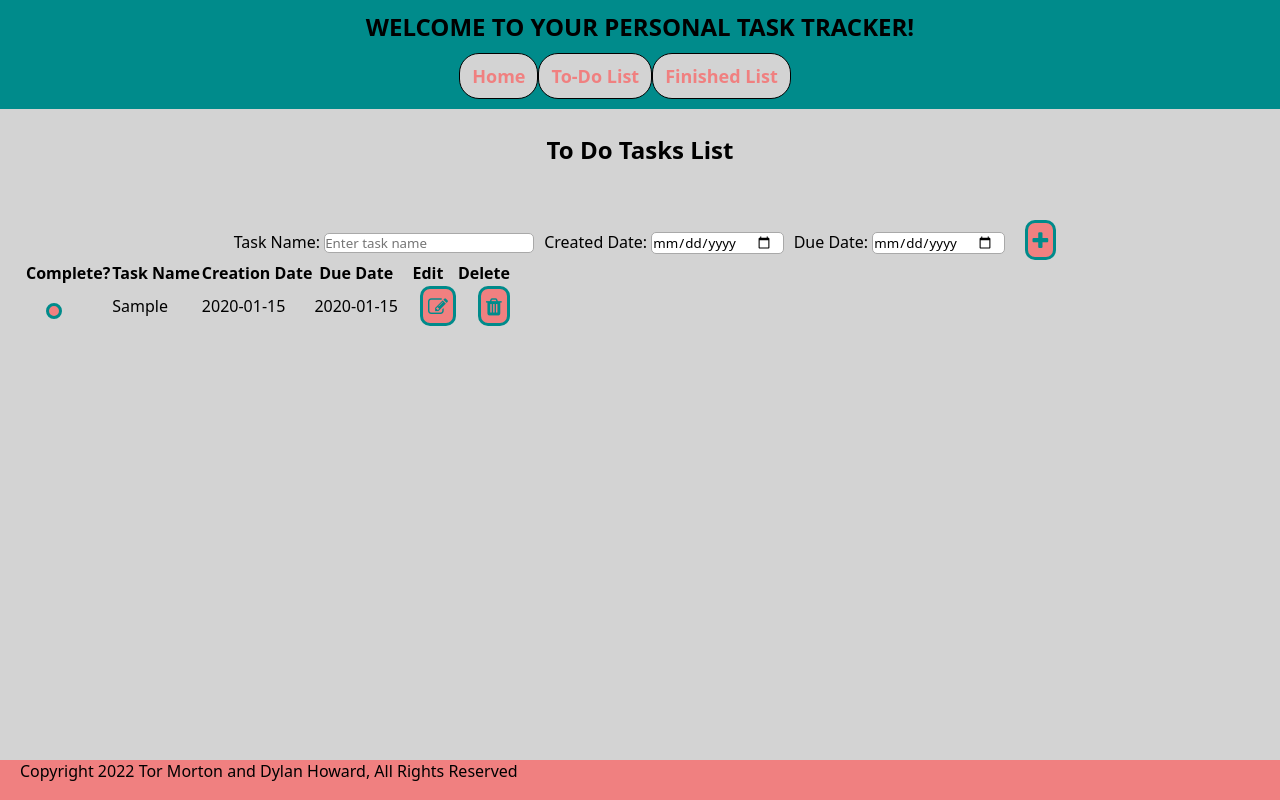
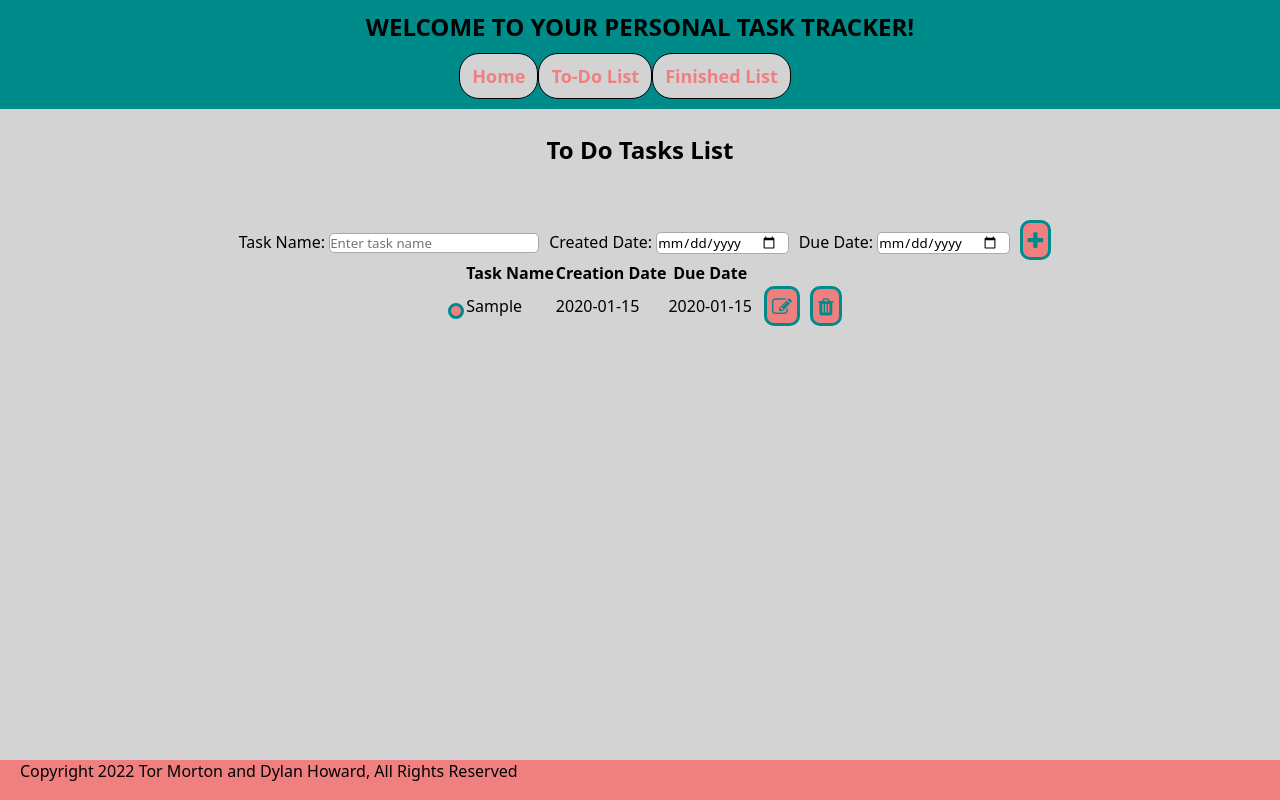
Before and after one commit to DylanHoward97/Project-2, an Angular app in the folder project-2/: page /to-do-list in a window 1280 px wide. Both pictures are taken after typing "Sample", "2020-01-15", "2020-01-15" into the empty fields and a click on the button 1040 px from the left and 240 px from the top of the page. Built offline with nearby package versions, Linux system fonts and the light colour scheme.

Commit message:
Table Centering

```diff
--- a/project-2/src/app/finished-list/finished-list.component.css
+++ b/project-2/src/app/finished-list/finished-list.component.css
@@ -42,3 +42,9 @@ button {
     padding: 5px;
     margin-left: 20px;
 }
+
+table {
+    justify-content: center;
+    margin-right: auto;
+    margin-left: auto;
+}
--- a/project-2/src/app/finished-list/finished-list.component.html
+++ b/project-2/src/app/finished-list/finished-list.component.html
@@ -21,12 +21,11 @@
    <table>
         <thead>
             <tr>
-                <th>Complete?</th>
+                <th></th>
                 <th>Task Name</th>
                 <th>Creation Date</th>
                 <th>Completed Date</th>
-                <th>Edit</th>
-                <th>Delete</th>
+                <th></th>
             </tr>
         </thead>
 
@@ -39,8 +38,8 @@
                 <td>{{ task.taskName }}</td>
                 <td>{{ task.creationDate }}</td>
                 <td>{{ task.dueDate }}</td>
-                <td><button><i class="fa fa-edit" style="font-size: 20px; background-color: lightcoral; color: darkcyan; padding-top: 3px;"></i></button></td>
-                <td><button (click)="deleteTask(i)"><i class="fa fa-trash" style="font-size: 20px; background-color: lightcoral; color: darkcyan; padding-top: 3px;"></i></button></td>
+                <td><button><i class="fa fa-edit" style="font-size: 20px; background-color: lightcoral; color: darkcyan; padding-top: 3px;"></i></button>
+                    <button (click)="deleteTask(i)"><i class="fa fa-trash" style="font-size: 20px; background-color: lightcoral; color: darkcyan; padding-top: 3px;"></i></button></td>
             </tr>
 
         </ng-container>
--- a/project-2/src/app/to-do-list/to-do-list.component.css
+++ b/project-2/src/app/to-do-list/to-do-list.component.css
@@ -40,5 +40,11 @@ button {
     border-radius: 10px;
     border: solid 3px darkcyan;
     padding: 5px;
-    margin-left: 20px;
+    margin-left: 10px;
 }
+
+table {
+    justify-content: center;
+    margin-right: auto;
+    margin-left: auto;
+}
--- a/project-2/src/app/to-do-list/to-do-list.component.html
+++ b/project-2/src/app/to-do-list/to-do-list.component.html
@@ -21,12 +21,11 @@
    <table>
         <thead>
             <tr>
-                <th>Complete?</th>
+                <th></th>
                 <th>Task Name</th>
                 <th>Creation Date</th>
                 <th>Due Date</th>
-                <th>Edit</th>
-                <th>Delete</th>
+                <th></th>
             </tr>
         </thead>
 
@@ -39,8 +38,8 @@
                 <td>{{ task.taskName }}</td>
                 <td>{{ task.creationDate }}</td>
                 <td>{{ task.dueDate }}</td>
-                <td><button><i class="fa fa-edit" style="font-size: 20px; background-color: lightcoral; color: darkcyan; padding-top: 3px;"></i></button></td>
-                <td><button (click)="deleteTask(i)"><i class="fa fa-trash" style="font-size: 20px; background-color: lightcoral; color: darkcyan; padding-top: 3px;"></i></button></td>
+                <td><button><i class="fa fa-edit" style="font-size: 20px; background-color: lightcoral; color: darkcyan; padding-top: 3px;"></i></button>
+                <button (click)="deleteTask(i)"><i class="fa fa-trash" style="font-size: 20px; background-color: lightcoral; color: darkcyan; padding-top: 3px;"></i></button></td>
             </tr>
 
         </ng-container>
```
